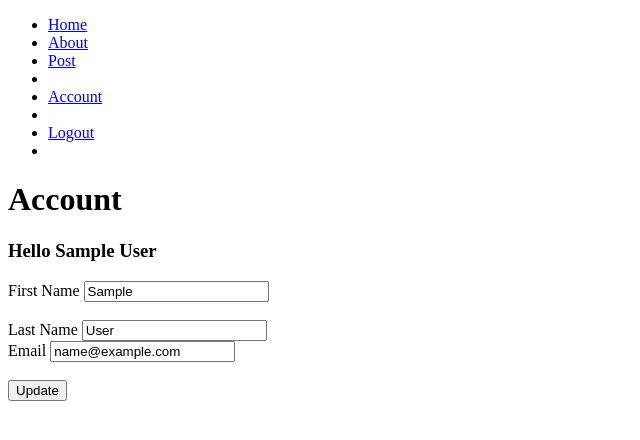
After one commit to Tom-Petty98/flask-blog, a Flask app: page /account in a window 1280 px wide. The commit adds this page. Shown: the top 440 px of the page, without its empty margins (0-640 px from the left). Run offline with Flask 2, Linux system fonts and the light colour scheme; a user stored in the database is signed in; tables that the repository leaves empty hold one stand-in row (values such as "Sample post").

Commit message:
Added update functionality

```diff
--- a/application/forms.py
+++ b/application/forms.py
@@ -2,6 +2,7 @@ from flask_wtf import FlaskForm
 from wtforms import StringField, SubmitField, PasswordField, BooleanField
 from wtforms.validators import DataRequired, Length, Email, EqualTo, ValidationError
 from application.models import Users
+from flask_login import current_user
 
 class PostForm(FlaskForm):
     title = StringField('Title',
@@ -74,4 +75,29 @@ class LoginForm(FlaskForm):
     )
 
     remember = BooleanField('Remember Me')
-    submit = SubmitField('Login')
+    submit = SubmitField('Login' )
+
+
+class UpdateAccountForm(FlaskForm):
+    first_name = StringField('First Name',
+        validators=[
+            DataRequired(),
+            Length(min=4, max=30)
+        ])
+    last_name = StringField('Last Name',
+        validators=[
+            DataRequired(),
+            Length(min=4, max=30)
+        ])
+    email = StringField('Email',
+        validators=[
+            DataRequired(),
+            Email()
+        ])
+    submit = SubmitField('Update')
+
+    def validate_email(self,email):
+        if email.data != current_user.email:
+            user = Users.query.filter_by(email=email.data).first()
+            if user:
+                raise ValidationError('Email already in use')
--- a/application/routes.py
+++ b/application/routes.py
@@ -1,7 +1,7 @@
 from flask import render_template, redirect, url_for, request
 from application import app, db, bcrypt
 from application.models import Posts, Users
-from application.forms import PostForm, RegistrationForm, LoginForm
+from application.forms import PostForm, RegistrationForm, LoginForm, UpdateAccountForm
 from flask_login import login_user, current_user, logout_user, login_required
 
 @app.route('/')
@@ -76,6 +76,23 @@ def login():
     return render_template('login.html', title='Login', form=form)
 
 
+@app.route('/account', methods=['GET', 'POST'])
+@login_required
+def account():
+    form = UpdateAccountForm()
+    if form.validate_on_submit():
+        current_user.first_name = form.first_name.data
+        current_user.last_name = form.last_name.data
+        current_user.email = form.email.data
+        db.session.commit()
+        return redirect(url_for('account'))
+    elif request.method == 'GET':
+        form.first_name.data = current_user.first_name
+        form.last_name.data = current_user.last_name
+        form.email.data = current_user.email
+    return render_template('account.html', title='Account', form=form)
+
+
 @app.route("/logout")
 def logout():
     logout_user()
--- /dev/null
+++ b/application/templates/account.html
@@ -0,0 +1,47 @@
+{% extends 'layout.html' %}
+{% block body_content %}
+<h3>Hello {{ form.first_name.data}} {{ form.last_name.data }} </h3>
+    <div class='form'>
+        <form method='POST' action=''>
+            {{ form.hidden_tag() }}
+            <div class="form-group">
+                {{ form.first_name.label }}
+                {{ form.first_name }}
+                {% if form.first_name.errors %}
+                <div class="error">
+                    {% for error in form.first_name.errors %}
+                        <span>{{ error }}</span>
+                    {% endfor %}
+               </div>
+               {% endif %}
+           </div>
+           <br>
+           <div class="form-group">
+               {{ form.last_name.label }}
+               {{ form.last_name }}
+               {% if form.last_name.errors %}
+               <div class="error">
+                   {% for error in form.last_name.errors %}
+                       <span>{{ error }}</span>
+                   {% endfor %}
+                </div>
+               {% endif %}
+            </div>
+            <div class='form_group'>
+                {{ form.email.label }}
+                {{ form.email }}
+                {% if form.email.errors %}
+                    <div class='error'>
+                        {% for error in form.email.errors %}
+                            <span>{{ error }}</span>
+                        {% endfor %}
+                    </div>
+                {% endif %}
+            </div>
+            <br>
+            <div class='form_group'>
+                {{ form.submit }}
+            </div>
+        </form>
+    </div>
+{% endblock %}
--- a/application/templates/layout.html
+++ b/application/templates/layout.html
@@ -11,6 +11,7 @@
                <li><a href="{{ url_for('about') }}">About</a></li>
                <li><a href="{{ url_for('post') }}">Post</a><li>
 	       {% if current_user.is_authenticated %}
+	           <li><a href="{{ url_for('account') }}">Account</a><li>
 	       	   <li><a href="{{ url_for('logout') }}">Logout</a><li>
                {% else %}
 	           <li><a href="{{ url_for('register') }}">Register</a></li>
```
